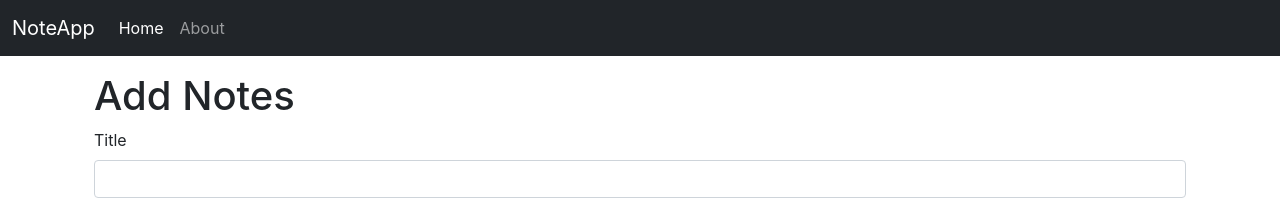
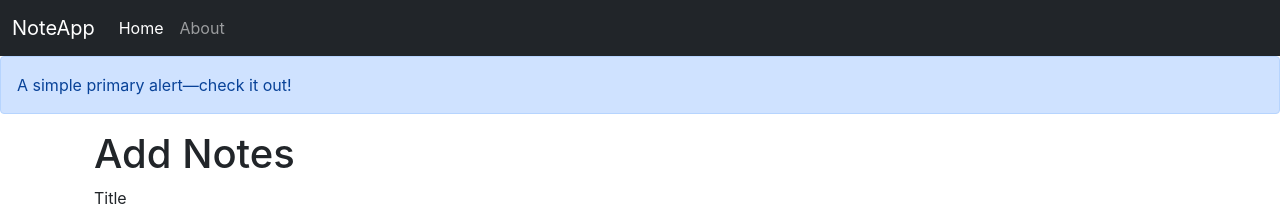
Before and after one commit to Yashsen1254/NoteApplication, a React (Create React App) app: page / in a window 1280 px wide. Shown: the top 206 px of the page. Built offline with nearby package versions, Linux system fonts and the light colour scheme; no server answers; the HTML template or start-up script is replaced by a standard one.

Commit message:
Login and Signup Routes Created

```diff
--- a/src/App.js
+++ b/src/App.js
@@ -4,6 +4,9 @@
 import Home from "./components/Home";
 import About from "./components/About";
 import NoteState from "./context/notes/NoteState";
+import Alert from "./components/Alert";
+import Login from "./components/Login";
+import Signup from "./components/Signup";
 
 function App() {
   return (
@@ -11,10 +14,13 @@
       <NoteState>
       <Router>
         <Navbar />
+        <Alert />
         <div className="container">
         <Routes>
           <Route exact path="/" element={<Home />} />
           <Route exact path="/about" element={<About />} />
+          <Route exact path="/login" element={<Login />} />
+          <Route exact path="/signup" element={<Signup />} />
         </Routes>
         </div>
       </Router>
```
